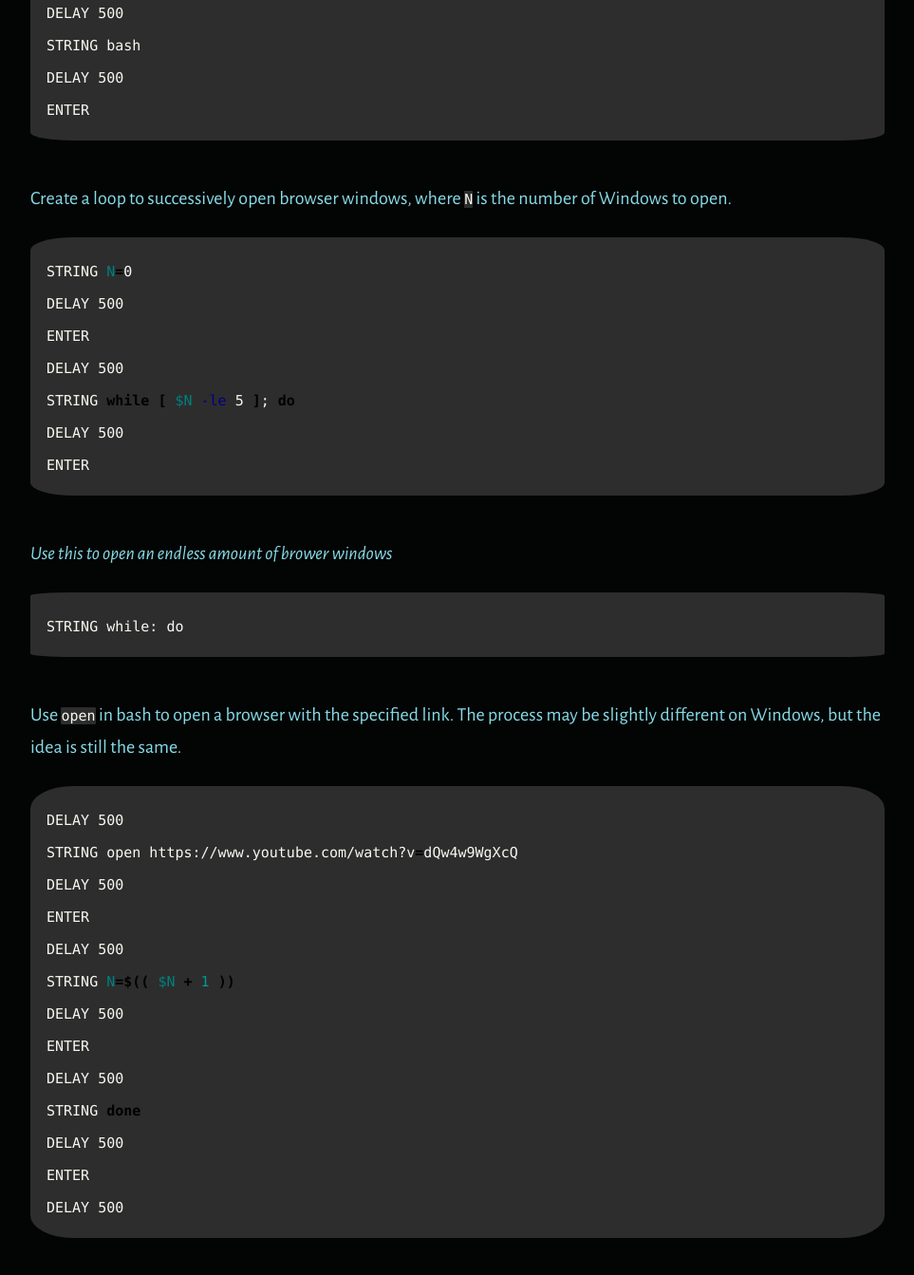
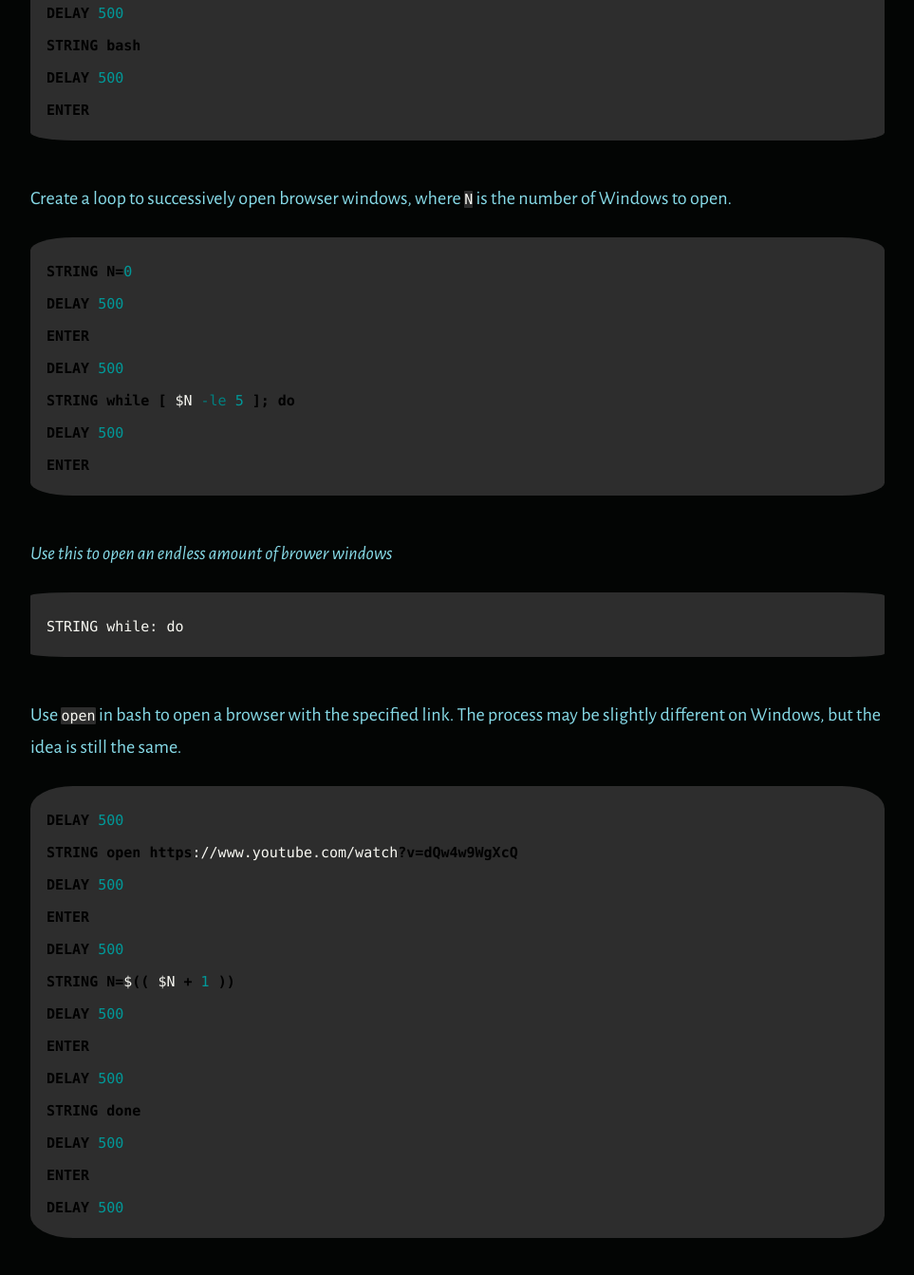
Before and after one commit to Patchyst/Patchyst.github.io, a Jekyll site: the page built from _posts/2020-02-11-RickRollInjection.md, in a window 1280 px wide and 1400 px high, scrolled down 3703 px. Shown: the top 1343 px of the window at 95% size, without its empty margins (158-1121 px from the left). Built offline with Jekyll 4.4.1, drawn with Linux system fonts in a browser that asks for light colours; some of the changed text lies outside the part shown.

Commit message:
messing with code colors

````diff
--- a/_posts/2020-02-11-RickRollInjection.md
+++ b/_posts/2020-02-11-RickRollInjection.md
@@ -29,24 +29,24 @@ The Malduino uses a scripting language called ducky script.
 
 ### DELAY
 DELAY adds a pause in milliseconds to the script. This is useful if you want to give a process time to finish before executing the next line. The following is a delay of 1 second:
-```bash
+```batch
 DELAY 1000
 ```
 ### STRING and ENTER
 STRING is used to simulate characters typed on the keyboard. For example,
-```bash
+```batch
 STRING Hello!
 ```
 would simulate the user typing "Hello!" on the keyboard.
 ENTER emulates the enter key.
-```bash
+```batch
 STRING Hello!
 ENTER
 ```
 This will become useful once you need to navigate cmd/terminal or a built in search such as Spotlight.
 ### GUI
 GUI simulates the Super key. This would be the command key on Mac and the Windows key on Windows. With this you gain access to various keyboard shortcuts.
-```bash
+```batch
 GUI r
 STRING cmd
 ENTER
@@ -54,7 +54,7 @@ ENTER
 This script uses the Windows-key+r shortcut to pull up the Windows' “Run” box, type out cmd, and hit enter.
 ## The Script:
 Firstly, access a shell using the methods mentioned above. For Mac, access spotlight then navigate to the terminal with the proper delay times (tweak delays so script runs as fast as possible).
-```bash
+```batch
 DELAY 2000
 GUI space
 DELAY 500
@@ -64,14 +64,14 @@ ENTER
 ```
 Next, access a bash shell, in case bash isn't the default shell, and write out the script
 *The delays are too long. Make sure to tweak them for efficiency*
-```bash
+```batch
 DELAY 500
 STRING bash
 DELAY 500
 ENTER
 ```
 Create a loop to successively open browser windows, where `N` is the number of Windows to open.
-```bash
+```batch
 STRING N=0
 DELAY 500
 ENTER
@@ -86,7 +86,7 @@ ENTER
 STRING while: do
 ```
 Use `open` in bash to open a browser with the specified link. The process may be slightly different on Windows, but the idea is still the same.
-{% highlight bash %}
+```batch
 DELAY 500
 STRING open https://www.youtube.com/watch?v=dQw4w9WgXcQ
 DELAY 500
@@ -100,4 +100,4 @@ STRING done
 DELAY 500
 ENTER
 DELAY 500
-{% endhighlight %}
+```
````
